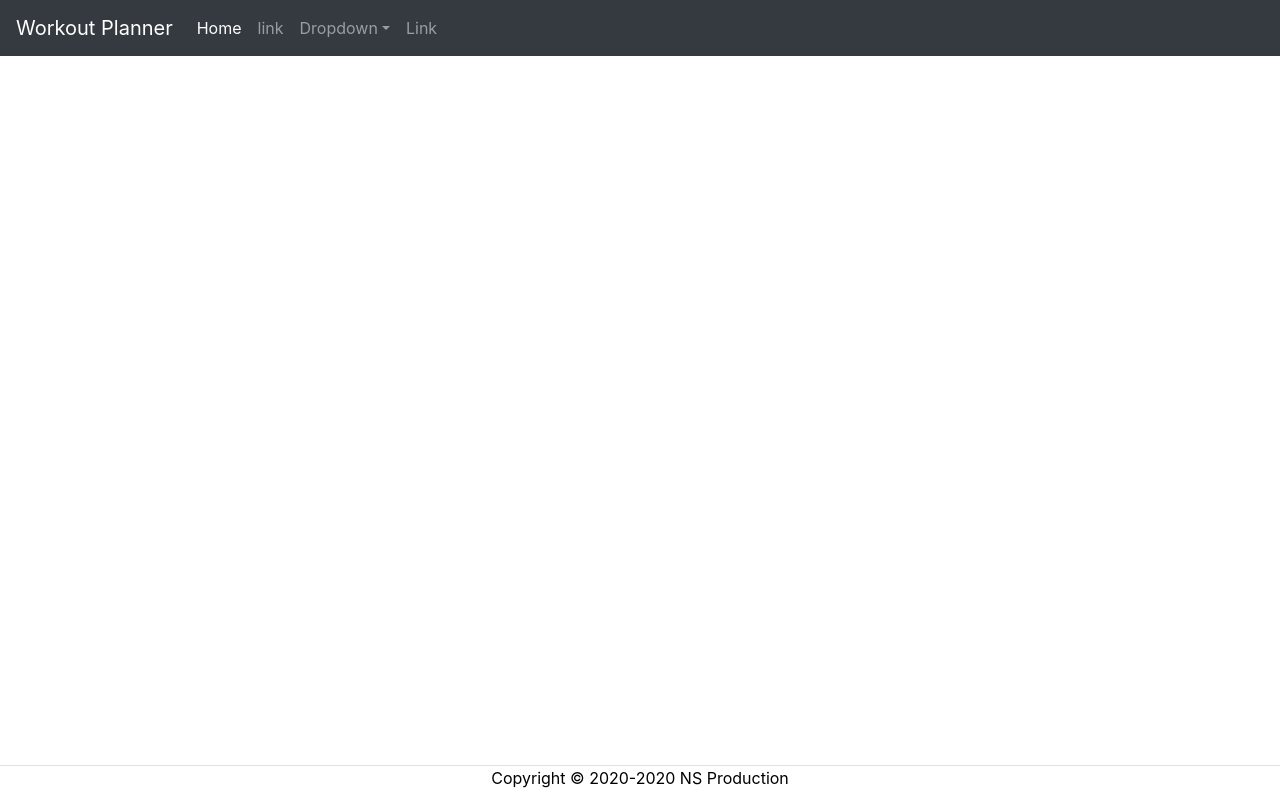
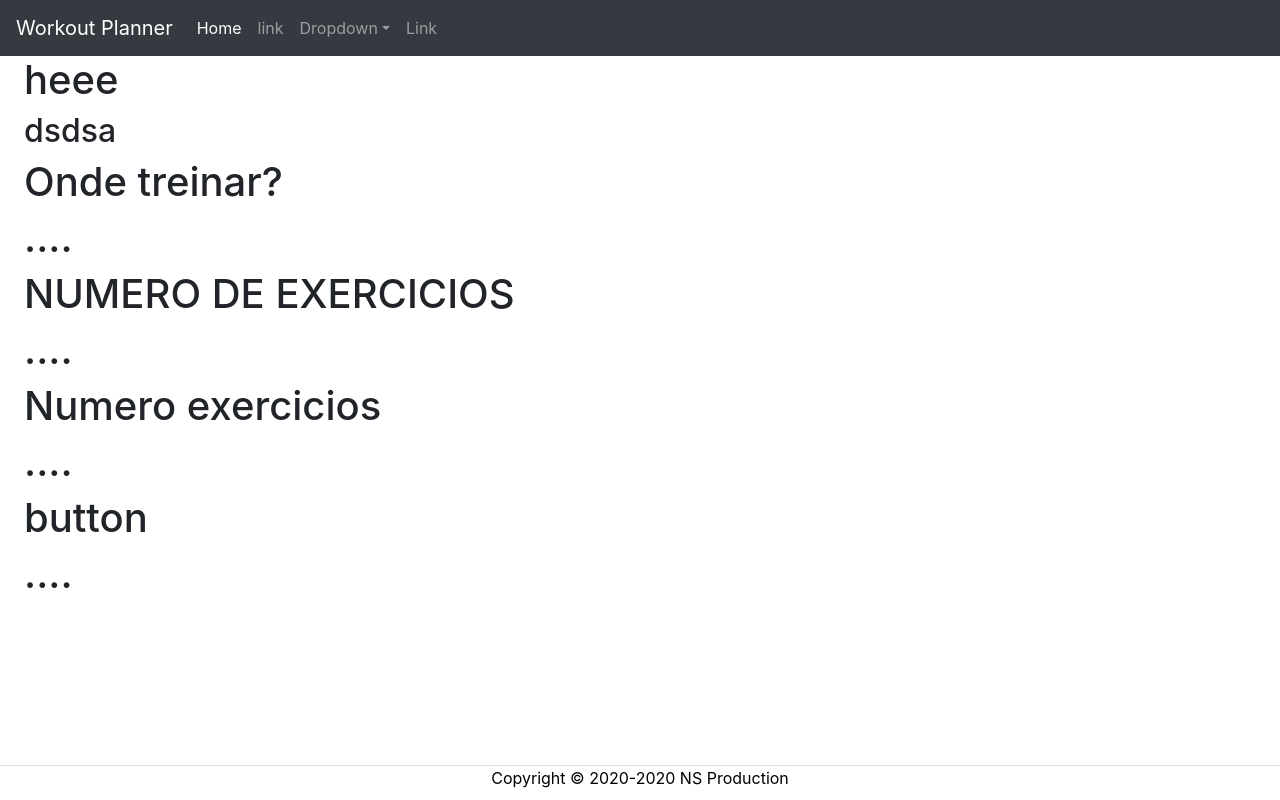
Before and after one commit to gaofeng-yin/web_app, a React (Create React App) app: page / in a window 1280 px wide. Built offline with nearby package versions, Linux system fonts and the light colour scheme.

Commit message:
inputing sections

```diff
--- a/src/Components/Content/Content.js
+++ b/src/Components/Content/Content.js
@@ -1,11 +1,12 @@
 import React from 'react';
 import Container from '@material-ui/core/Container';
+import Inputing from '../Inputing/Inputing';
 
 function Content(){
   return(
     <React.Fragment>
       <Container maxWidth="xl">
-
+        <Inputing />
       </Container>
     </React.Fragment>
   );
--- /dev/null
+++ b/src/Components/Inputing/Inputing.js
@@ -0,0 +1,48 @@
+import React from 'react';
+import Grid from '@material-ui/core/Grid';
+
+
+function Inputing(){
+    return(
+        <div>
+
+        <div className="workout">
+            <Grid container direction="column" justify="space-around" alignItems="flex-start">
+                <h1>heee</h1>
+                <h2>dsdsa</h2>
+            </Grid>
+        </div>
+
+        <div className="Outside_indoor">
+            <Grid container direction="column" justify="space-around" alignItems="flex-start">
+                <h1>Onde treinar?</h1>
+                <h1>....</h1>
+            </Grid>
+        </div>
+
+        <div className="Outside_indoor">
+            <Grid container direction="column" justify="space-around" alignItems="flex-start">
+                <h1>NUMERO DE EXERCICIOS</h1>
+                <h1>....</h1>
+            </Grid>
+        </div>
+
+        <div className="Outside_indoor">
+            <Grid container direction="column" justify="space-around" alignItems="flex-start">
+                <h1>Numero exercicios</h1>
+                <h1>....</h1>
+            </Grid>
+        </div>
+
+        <div className="Outside_indoor">
+            <Grid container direction="column" justify="space-around" alignItems="flex-start">
+                <h1>button</h1>
+                <h1>....</h1>
+            </Grid>
+        </div>
+
+        </div>
+    );
+}
+
+export default Inputing;
```
